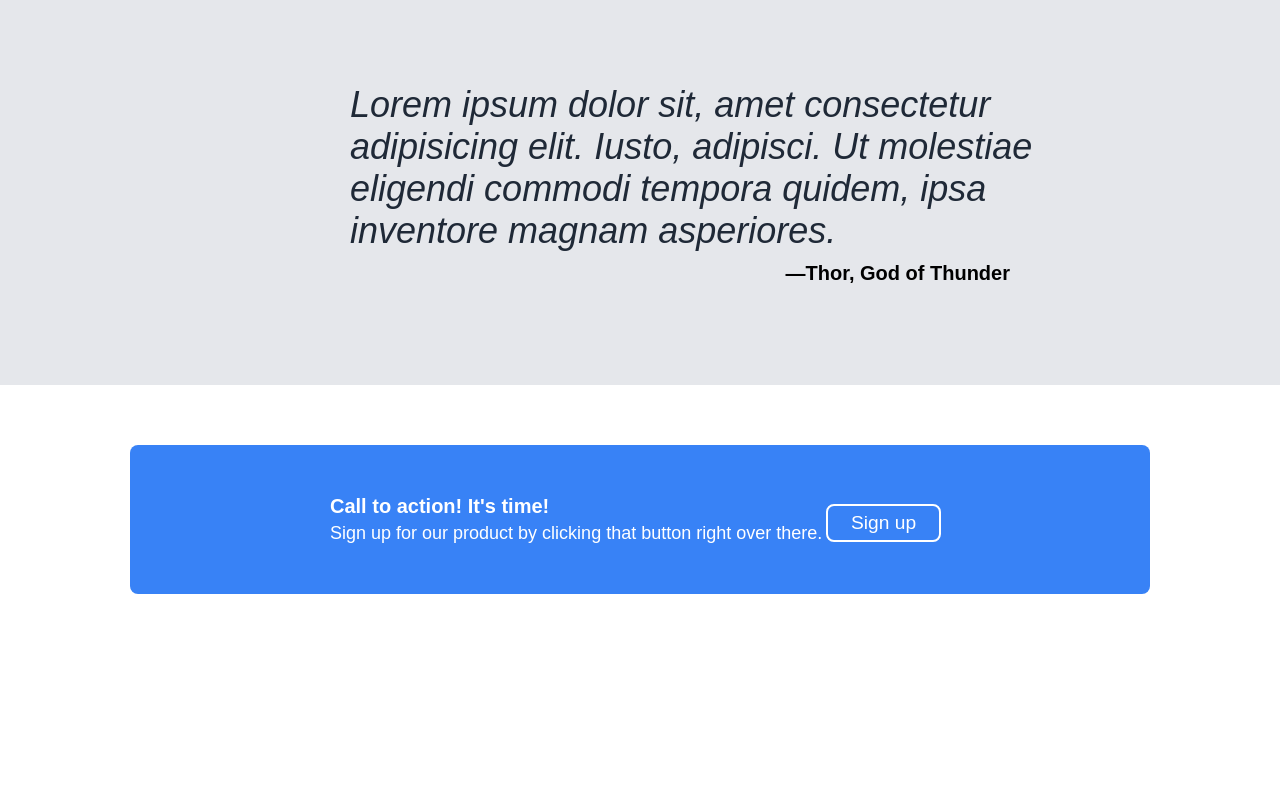
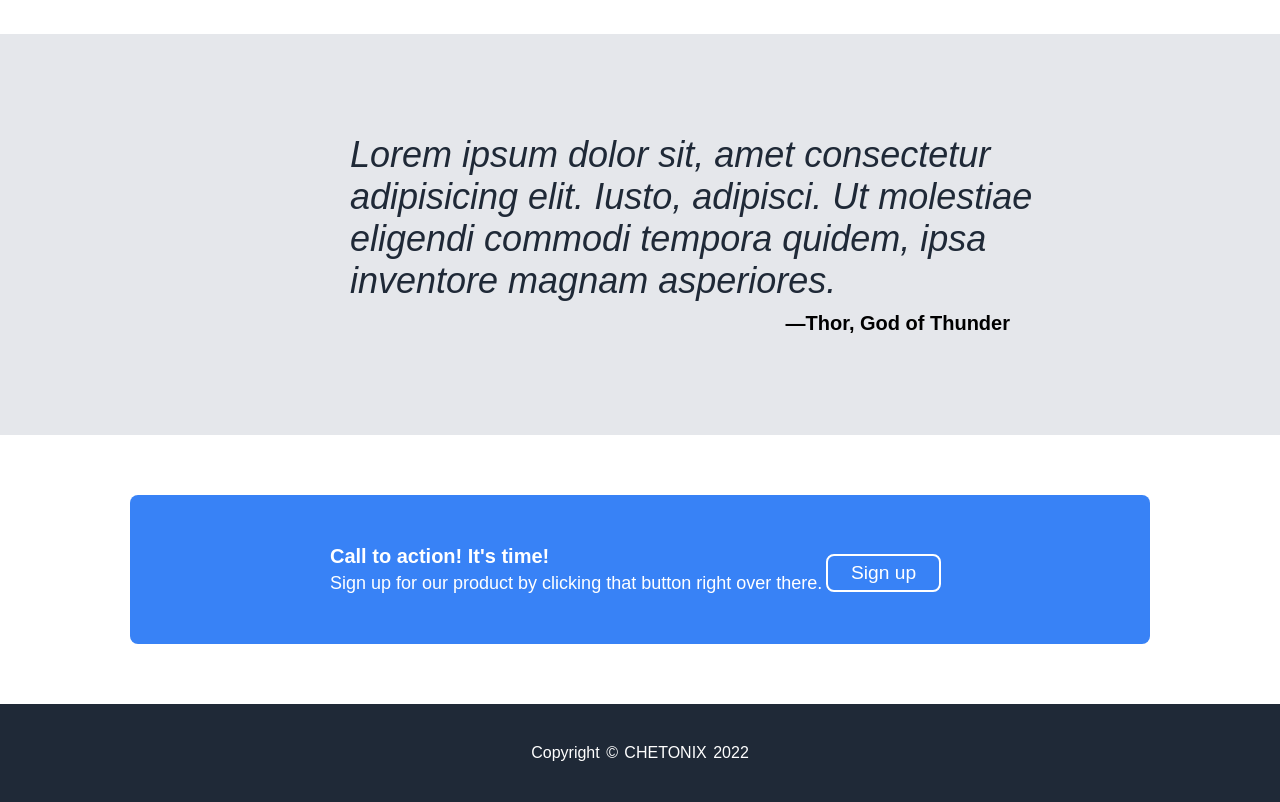
Before and after one commit to Chetonix/an-odin-project, a plain HTML site: page index.html in a window 1280 px wide. Shown: the part 896-1698 px from the top of the page. Before the commit the page ends 1550 px from the top, so only its background shows below. Drawn offline with Linux system fonts and the light colour scheme.

Commit message:
add alomst completed website code

```diff
--- a/index.html
+++ b/index.html
@@ -94,5 +94,11 @@
         </div>
       </div>
     </section>
+
+    <footer>
+      <div class="grid container">
+        <p>Copyright &copy; CHETONIX 2022</p>
+      </div>
+    </footer>
   </body>
 </html>
--- a/styles.css
+++ b/styles.css
@@ -98,6 +98,11 @@ header .logo {
 }
 
 /* Features */
+
+.features {
+  margin-bottom: 100px;
+}
+
 .features h2 {
   font-size: 36px;
   font-weight: 900;
@@ -194,3 +199,12 @@ h4.cta-heading {
   font-weight: 100;
   padding-top: 5px;
 }
+
+/* Footer */
+footer {
+  color: white;
+  background-color: var(--dark-color);
+  padding: 40px 100px;
+  text-align: center;
+  word-spacing: 2px;
+}
```
